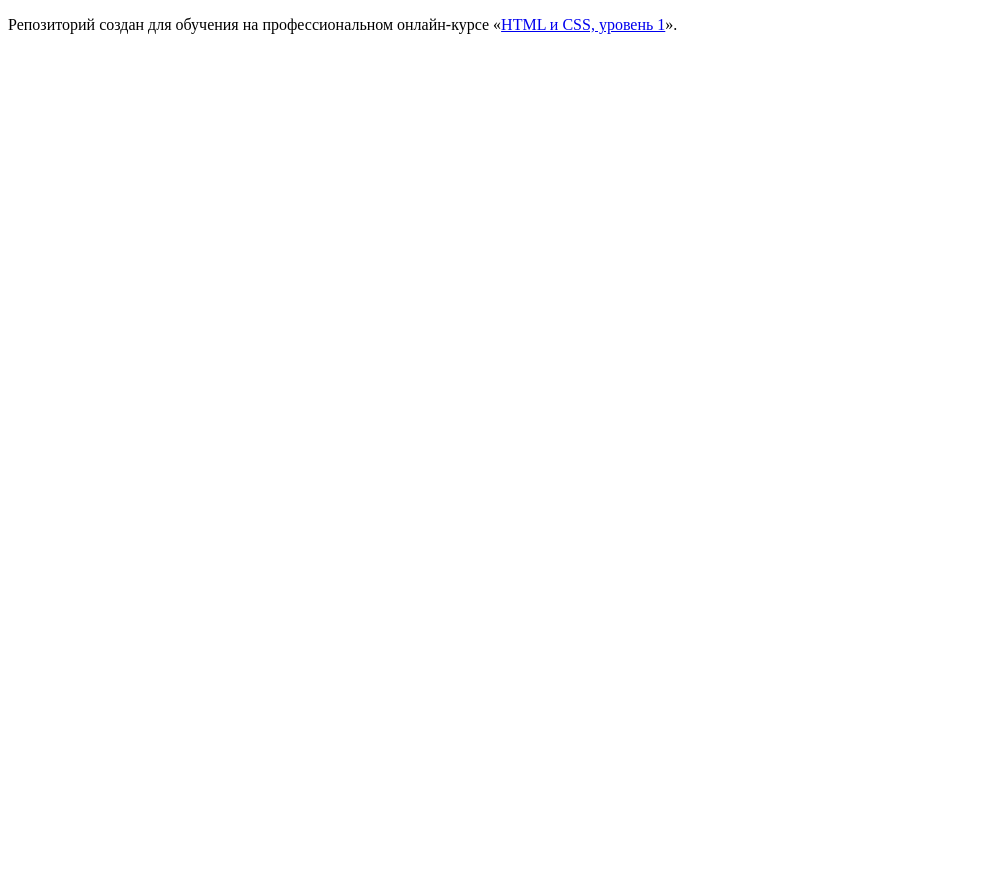
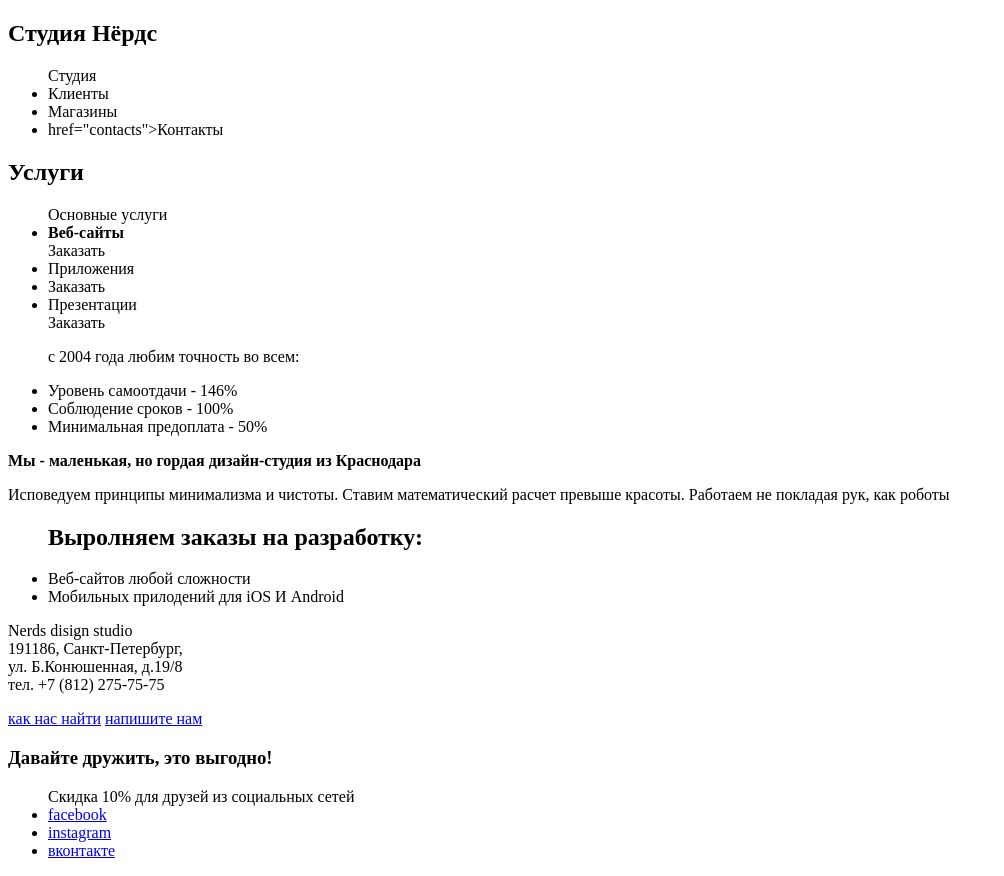
Before and after one commit to muravei77/982561-nerds-24, a plain HTML site: page index.html in a window 1280 px wide. Shown: the whole page, without its empty margins (0-1004 px from the left). Before the commit the page ends 800 px from the top, so only its background shows below. Drawn offline with Linux system fonts and the light colour scheme.

Commit message:
Update index.html

```diff
--- a/index.html
+++ b/index.html
@@ -2,11 +2,66 @@
 <html lang="ru">
   <head>
     <meta charset="utf-8">
-    <title>HTML Academy: Нёрдс</title>
+    <title>Nerd's</title>
   </head>
   <body>
+    <header class="main-header">
 
-    <p>Репозиторий создан для обучения на профессиональном онлайн‑курсе «<a href="https://htmlacademy.ru/intensive/htmlcss">HTML и CSS, уровень 1</a>».</p>
+      <nav class="main-navigation">
+      <h1>Студия Нёрдс</h1>
+        <ul class="Основная навигация по сайту>
+          <li href="studio.html">Студия</a></li>
+          <li href="clients.html">Клиенты</a></li>
+          <li href="shop.html">Магазины</a></li>
+          <li>href="contacts">Контакты</a></li>
+        </ul>
+      </nav>
+    </header>
+    <main class="conteiner">
+      <h2>Услуги</h2>
+        <ul>Основные услуги
+          <li><strong>Веб-сайты</strong></li>
+            <span class="button...">Заказать</span>
+          <li>Приложения<li>
+            <span class="button...">Заказать</span>
+          <li>Презентации</li>
+            <span class="button...">Заказать</span>
+    </main>
+      <section class="features">
+        <ul class="преимущества">
+          <p>с 2004 года любим точность во всем:</p>
+          <li>Уровень самоотдачи - 146%</li>
+          <li>Соблюдение сроков - 100%</li>
+          <li>Минимальная предоплата - 50%</li>
+        </ul>
+      </section>
+      <section class="services">
+        <p><strong>Мы - маленькая, но гордая дизайн-студия из Краснодара</strong></p>
+        <p>Исповедуем принципы минимализма и чистоты. Ставим математический расчет превыше красоты. Работаем не покладая рук, как роботы</p>
+          <ul><h2>Выролняем заказы на разработку:</h2>
+            <li>Веб-сайтов любой сложности</li>
+            <li>Мобильных прилодений для iOS И Android</li>
+            <liСлайдшоу и видео для корпоративных презентаций></li>
+          </ul>
+      </section>
+      <section class="contacts">
+        <p>
+          Nerds disign studio<br>
+          191186, Санкт-Петербург,<br>
+          ул. Б.Конюшенная, д.19/8<br>
+          тел. +7 (812) 275-75-75
+        </p>
+        <a class="button" href="map.html">как нас найти</a>
+        <a class="button" href="email.html">напишите нам</a>
+      </section>
+  <footer class='main-footer'>
+    <h3>Давайте дружить, это выгодно!</h3>
+    <ul>Скидка 10% для друзей из социальных сетей
+      <li><a href="http://www.facebook.com">facebook</a></li>
+      <li><a href="http://www.instagram.com">instagram</a></li>
+      <li><a href="http://www.vk.com">вконтакте</a></li>
+    </ul>
+  </footer>
+  </body>
 
-  </body>
 </html>
```
